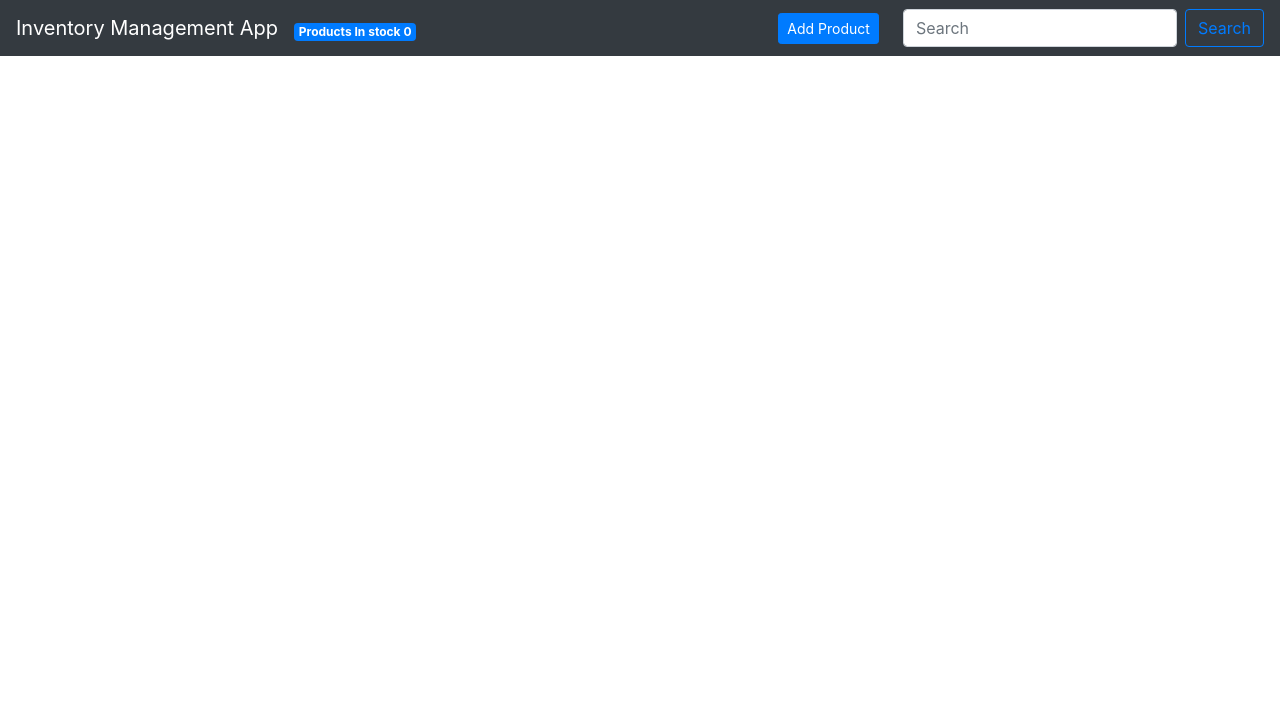
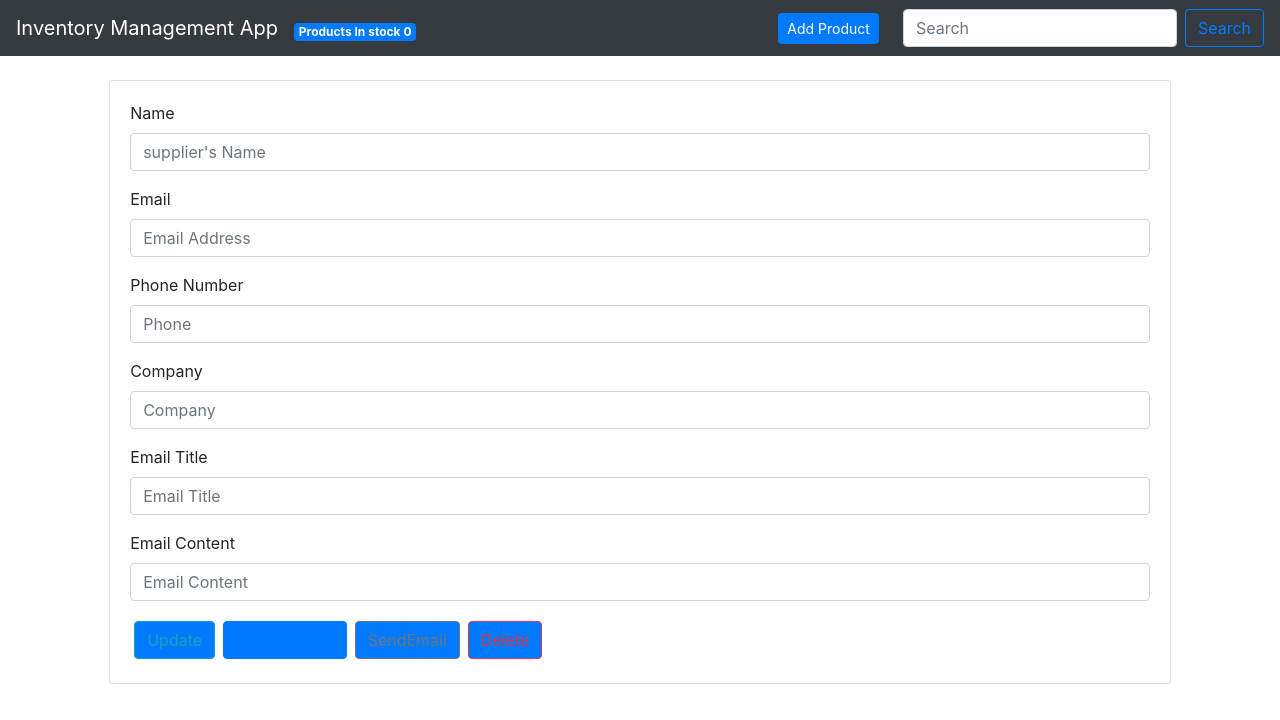
Before and after one commit to SHAOOR786/fastApiApp, a React (Create React App) app in the folder front-end/: page /supplierpage in a window 1280 px wide. Shown: the top 720 px of the page. Built offline with nearby package versions, Linux system fonts and the light colour scheme.

Commit message:
add supplier and update suupplier

```diff
--- a/front-end/src/App.js
+++ b/front-end/src/App.js
@@ -1,13 +1,14 @@
-import logo from './logo.svg';
-import './App.css';
-import NavBar from "./components/NavBar";
-import {BrowserRouter as Router, Link, Route, Switch} from "react-router-dom";
-import {ProductProvider} from "./ProductContext";
-import ProductsTable from "./components/ProductTable";
-import AddProducts from "./components/AddProducts";
-import UpdateProduct from "./components/UpdateProduct";
-import {UpdateProductContextProvider} from "./UpdateProductContext";
-import {SupplierContextProvider} from "./SupplierContext";
+import react from 'react'
+import {BrowserRouter as Router, Link, Route, Switch} from 'react-router-dom'
+import NavBar from './components/NavBar'
+import { ProductProvider } from './ProductContext'
+import ProductsTable from './components/ProductTable'
+import AddProducts from './components/AddProducts'
+import UpdateProduct from './components/UpdateProduct'
+import { UpdateProductContextProvider } from './UpdateProductContext'
+import { SupplierContextProvider } from './SupplierContext'
+import SupplierPage from './components/SupplierPage'
+
 function App() {
   return (
     <div>
@@ -21,6 +22,7 @@ function App() {
                 <SupplierContextProvider>
                     <Route exact path='/' component={ProductsTable} />
                     <Route exact path='/updateproduct' component={UpdateProduct} />
+                    <Route exact path="/supplierpage" component={SupplierPage} />
                     <Route exact path="/addproduct" component={AddProducts} />
                 </SupplierContextProvider>
                 </UpdateProductContextProvider>
@@ -33,4 +35,5 @@ function App() {
     </div>
   );
 }
+
 export default App;
--- a/front-end/src/components/ProductTable.js
+++ b/front-end/src/components/ProductTable.js
@@ -51,7 +51,7 @@ const ProductsTable = () => {
         const product = products.data.filter(product => product.id === id)[0]
         console.log(product)
         console.log(id)
-        fetch("http://localhost:8000/supplier/" + id, {
+        fetch("http://localhost:8000/supplier/2" , {
             headers: {
                 Accept: 'application/json'
             }
--- a/front-end/src/components/SupplierPage.js
+++ b/front-end/src/components/SupplierPage.js
@@ -9,7 +9,6 @@ const SupplierPage = () => {
 		setSupplierDetail({ ...supplierDetail, [e.target.name]: e.target.value });
 	};
 
-	// website to obtain fetch from curl: https://kigiri.github.io/fetch/
 	const handelAdd = async (e) => {
 		e.preventDefault();
 
@@ -28,11 +27,10 @@ const SupplierPage = () => {
 			body: JSON.stringify({
 				name: supplierDetail['name'],
 				email: supplierDetail['email'],
-				phone: supplierDetail['phone'],
+				phone_number: supplierDetail['phone'],
 				company: supplierDetail['company']
 			})
 		});
-
 		response.json().then((response) => {
 			if (response.status === 'ok') {
 				alert('Supplier added successfully');
@@ -43,7 +41,7 @@ const SupplierPage = () => {
 		setSupplierDetail({
 			name: '',
 			email: '',
-			phone: '',
+			phone_number: '',
 			company: '',
 			emailTitle: '',
 			email_msg: ''
@@ -68,7 +66,7 @@ const SupplierPage = () => {
 			body: JSON.stringify({
 				name: supplierDetail['name'],
 				email: supplierDetail['email'],
-				phone: supplierDetail['phone'],
+				phone_number: supplierDetail['phone'],
 				company: supplierDetail['company']
 			})
 		});
```
Also changed, not shown: 1 other file (tests, documents, lock files or other folders).
